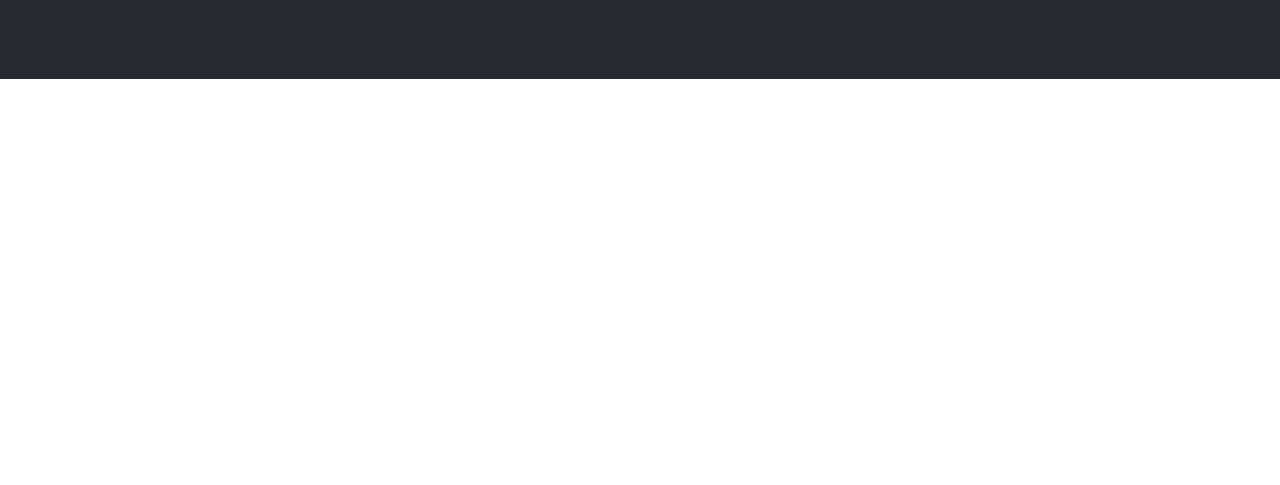
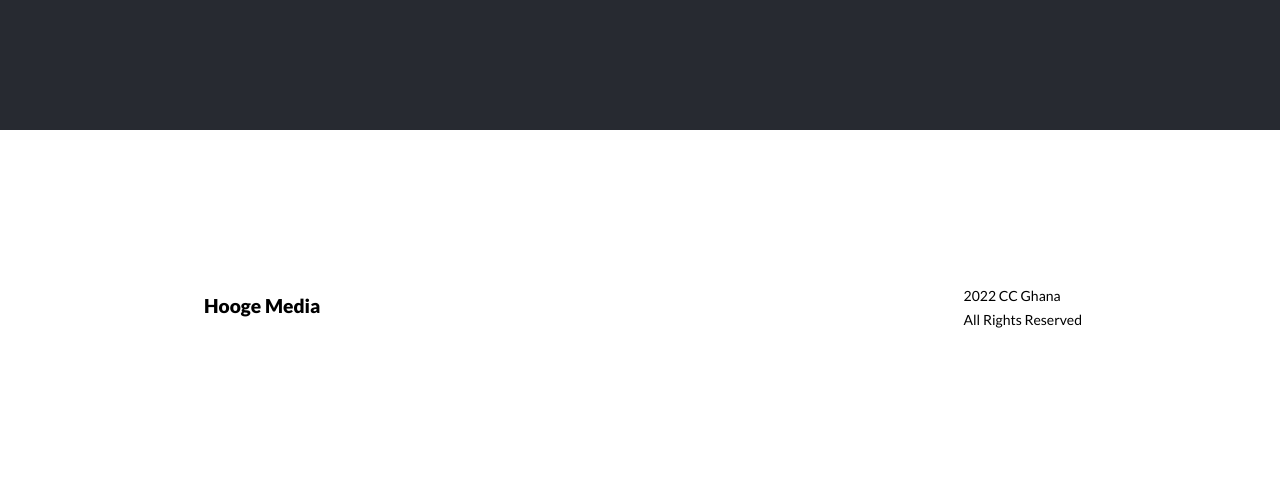
Before and after one commit to BryteLitty/first-capstone, a website: page index.html in a window 1280 px wide. Shown: the part 2975-3460 px from the top of the page. Before the commit the page ends 3054 px from the top, so only its background shows below. Drawn offline with nearby package versions, Linux system fonts and the light colour scheme.

Commit message:
add last section

```diff
--- a/css/style.css
+++ b/css/style.css
@@ -10,6 +10,10 @@
     --primary: #fff;
     --black: #000;
     --lato-font: 'Lato', sans-serif;
+}
+
+html {
+  scroll-behavior: smooth;
 }
 
 body {
@@ -255,7 +259,7 @@ body {
 }
 
 #partners-section {
-    padding: 8% 0;
+    padding: 10% 0;
     background-color: var(--dark)!important;
 }
 
@@ -273,6 +277,29 @@ body {
     margin: 5px;
 }
 
+.copy {
+    background-color: #fff;
+    width: 100%;
+    display: flex;
+    flex-direction: row;
+    justify-content: space-between;
+    padding: 12% 10%;
+    align-items: center;
+}
+
+.copy .logo {
+    display: block;
+}
+
+.copy a {
+    margin: 0 6px;
+    font-weight: 400;
+    text-decoration: none;
+    font-weight: 900;
+    color: #000;
+    font-size: 1.2em;
+    line-height: 0.9;
+}
 
 
 
--- a/index.html
+++ b/index.html
@@ -219,7 +219,18 @@
                 <img src="./assets/images/twitter.png" alt="airbnb" width="100px" height="">
             </div>
         </div>
-    </ftesla.png
+    </footer>
+    <div class="copy container text-black">
+            <div class="logo">
+                 <a href="index.html">Hooge Media</a>
+            </div>
+            <div class="text">
+                <small>
+                  2022 CC Ghana <br>
+                  All Rights Reserved
+                </small>
+            </div>
+        </div>
 
     <script src="https://cdn.jsdelivr.net/npm/bootstrap@5.2.2/dist/js/bootstrap.bundle.min.js"></script>
     <script src="./index.js"></script>
```
